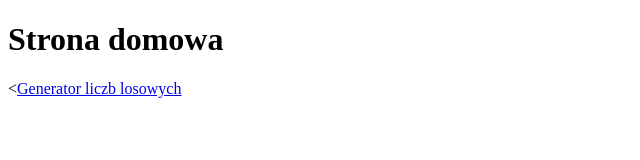
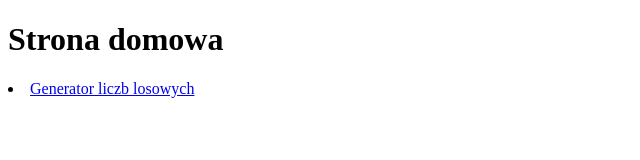
Before and after one commit to Matajsw/test, a plain HTML site: page index.html in a window 1280 px wide. Shown: the full height of the page, 0-640 px from the left. Drawn offline with Linux system fonts and the light colour scheme.

Commit message:
Update index.html

```diff
--- a/index.html
+++ b/index.html
@@ -2,6 +2,6 @@
 <html>
 <body>
 <h1>Strona domowa</h1>
-<<a href="generator_liczb_losowych.html">Generator liczb losowych</a>
+<li><a href="generator_liczb_losowych.html">Generator liczb losowych</a></li>
 </body>
 </html>
```
